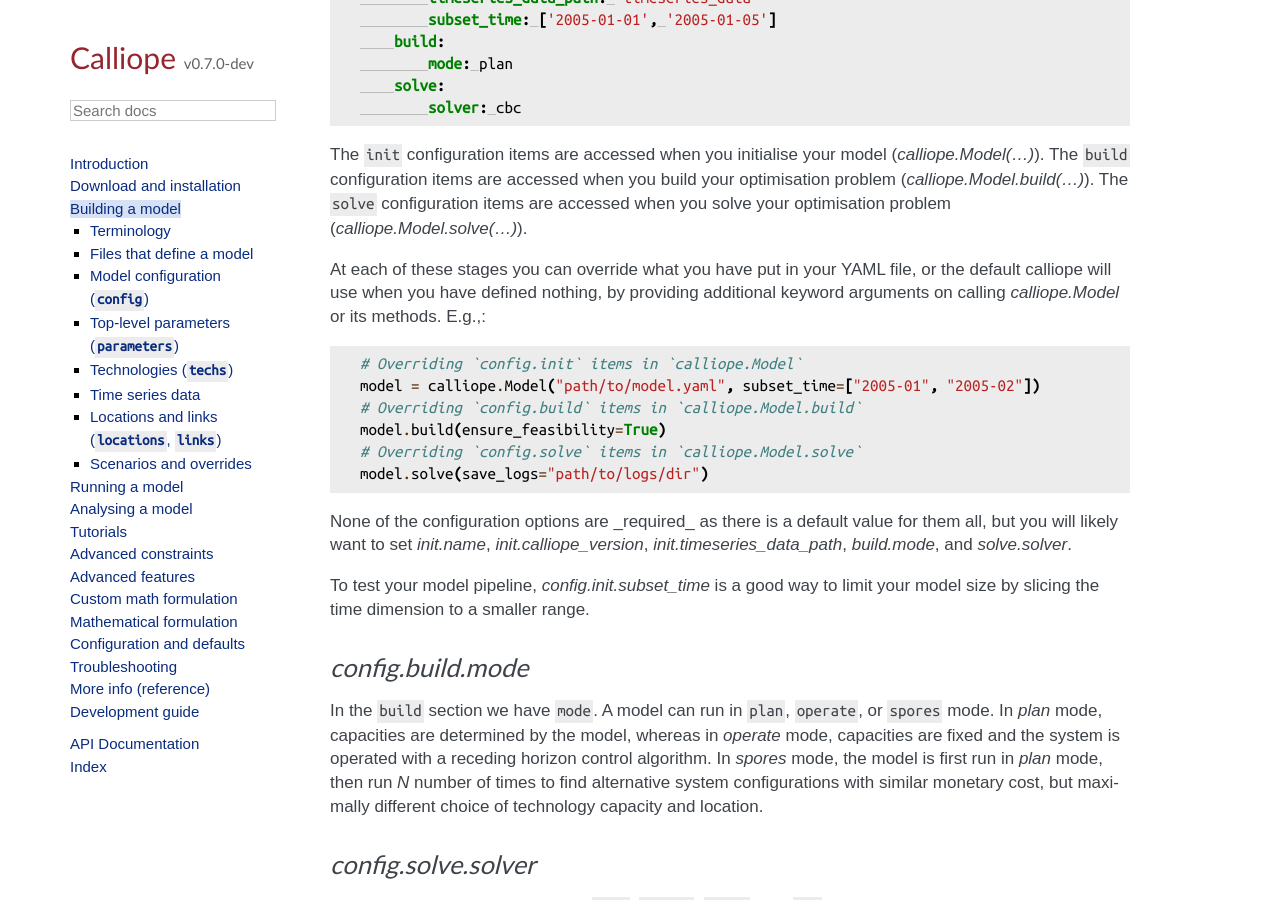
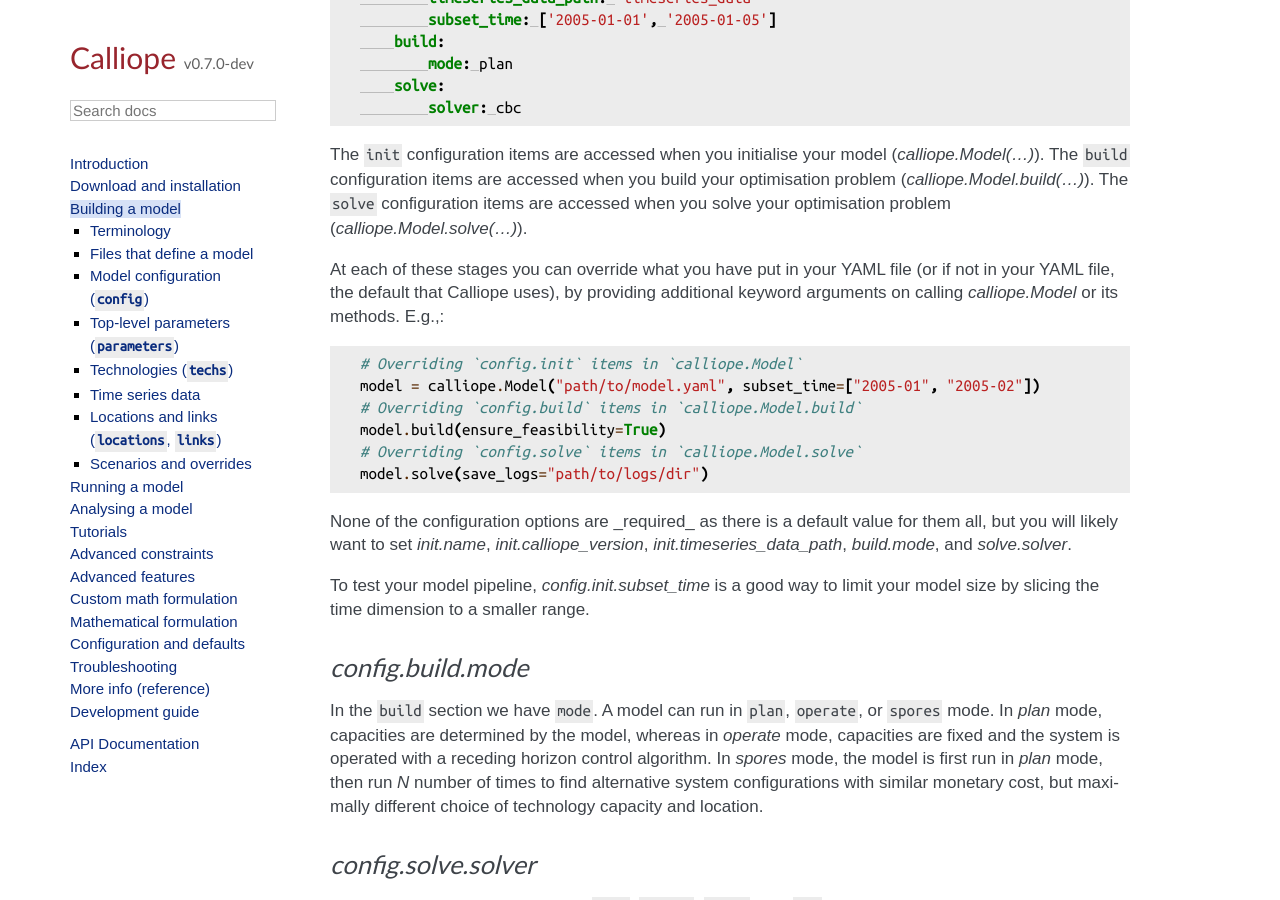
Before and after one commit to calliope-project/calliope, a Sphinx documentation site: the page built from doc/user/building.rst, in a window 1280 px wide and 900 px high, scrolled down 2166 px. Built offline with Sphinx 7.4.7, drawn with Linux system fonts in a browser that asks for light colours; some web fonts are replaced; pages that are not in the unit, such as notebooks, are missing from menus; a script that is not in the unit is left out.

Commit message:
Update building.rst

```diff
--- a/doc/user/building.rst
+++ b/doc/user/building.rst
@@ -89,7 +89,7 @@
 The ``build`` configuration items are accessed when you build your optimisation problem (`calliope.Model.build(...)`).
 The ``solve`` configuration items are accessed when you solve your optimisation problem (`calliope.Model.solve(...)`).
 
-At each of these stages you can override what you have put in your YAML file, or the default calliope will use when you have defined nothing, by providing additional keyword arguments on calling `calliope.Model` or its methods. E.g.,:
+At each of these stages you can override what you have put in your YAML file (or if not in your YAML file, the default that Calliope uses), by providing additional keyword arguments on calling `calliope.Model` or its methods. E.g.,:
 
 .. code-block:: python
 
```
